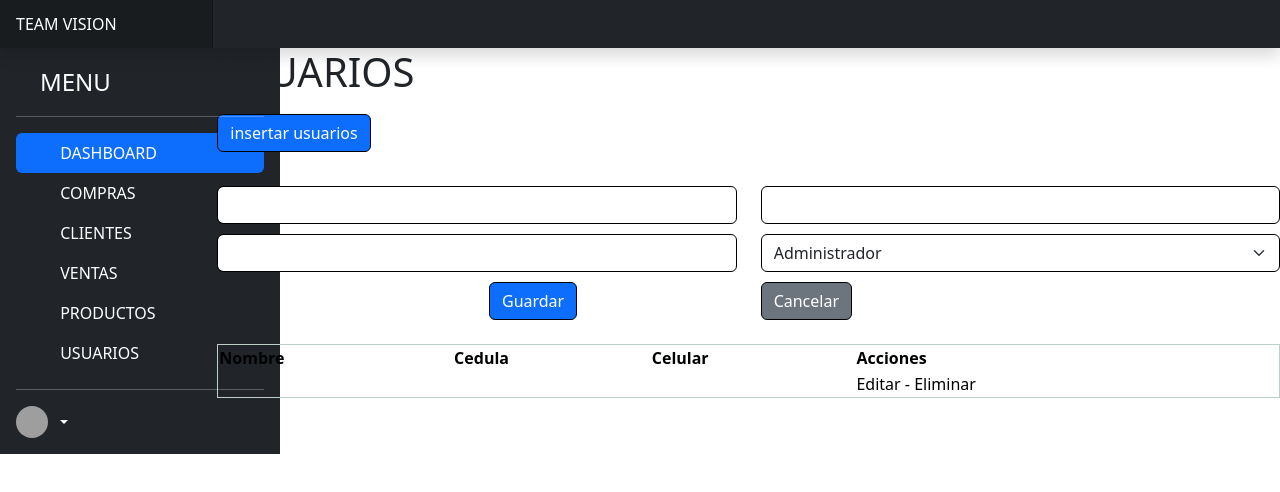
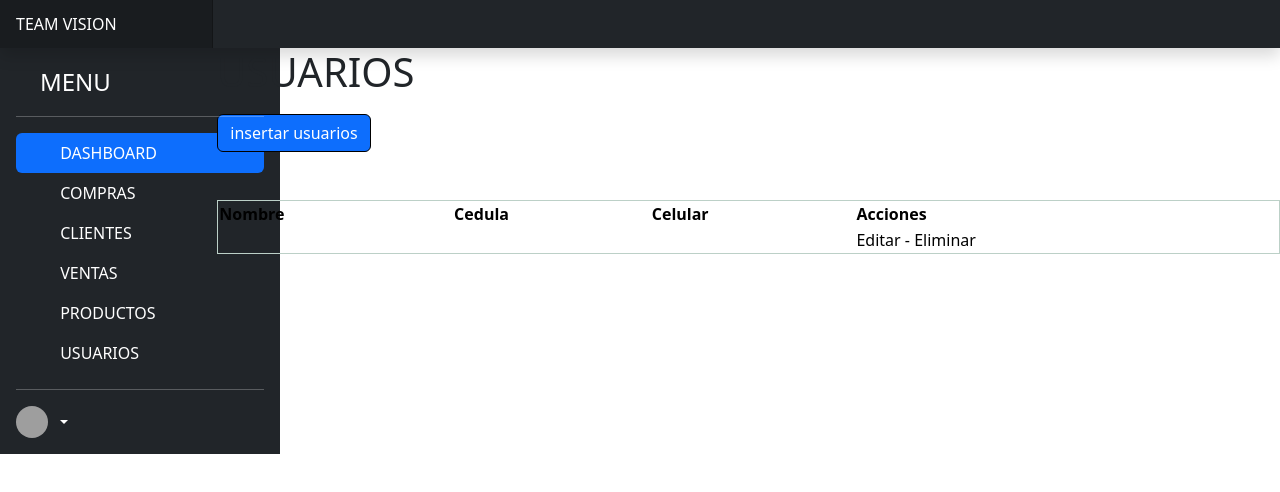
Before and after one commit to juanb19261/mantenimiento, an Angular app: page /usuarios in a window 1280 px wide. Shown: the top 492 px of the page. Built offline with nearby package versions, Linux system fonts and the light colour scheme; grey boxes are pictures that could not be loaded.

Commit message:
formulario_oculto

```diff
--- a/src/app/modulos/usuarios/usuarios.component.html
+++ b/src/app/modulos/usuarios/usuarios.component.html
@@ -2,7 +2,7 @@
 
 <button class=" btn btn-primary" (click)="mostrar(1)">insertar usuarios</button><br><br>
 
-<div id="formulario" ngIf="verf==true">
+<div id="formulario" *ngIf="verf==true">
     <div class="row">
 
         <div class="col-lg-6">
```
Also changed, not shown: src/app/app.module.ts (+5 -3 lines).
